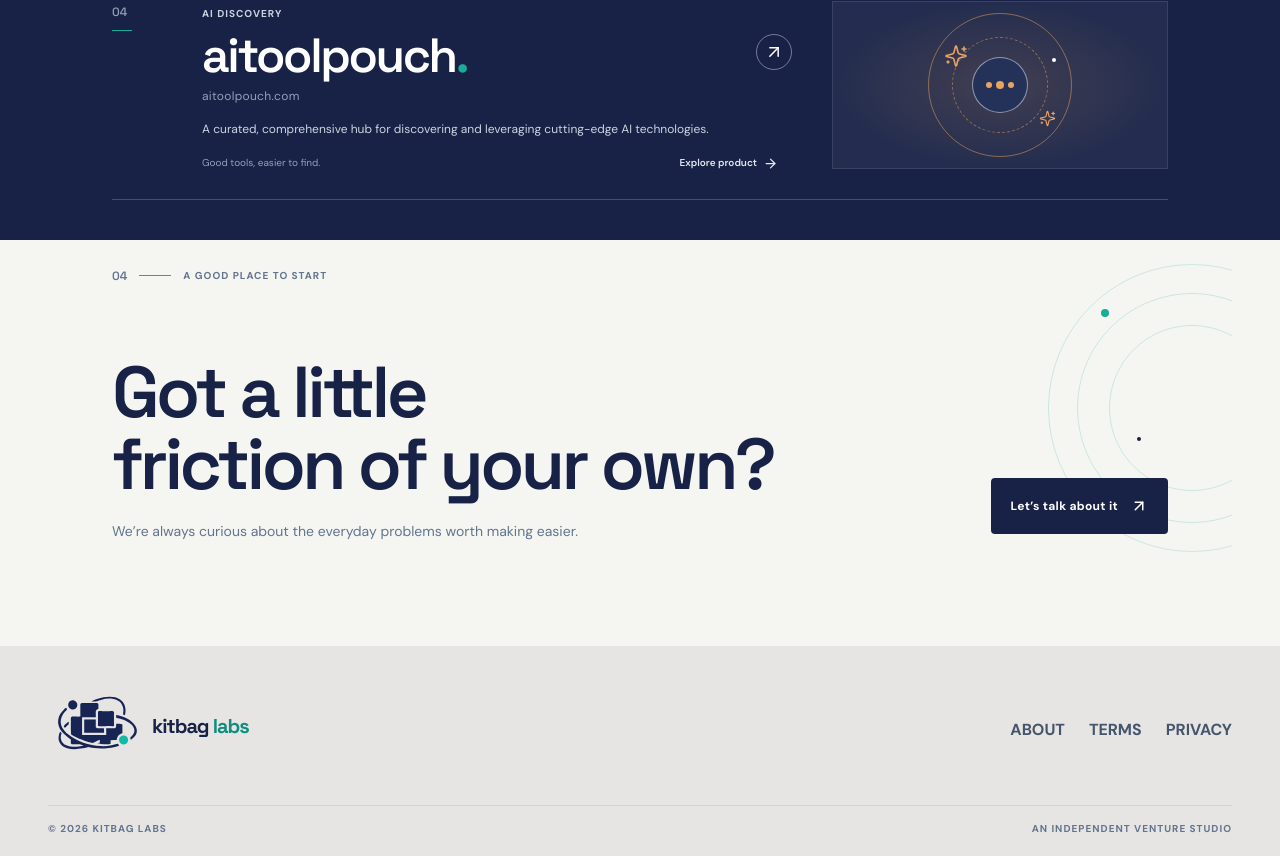
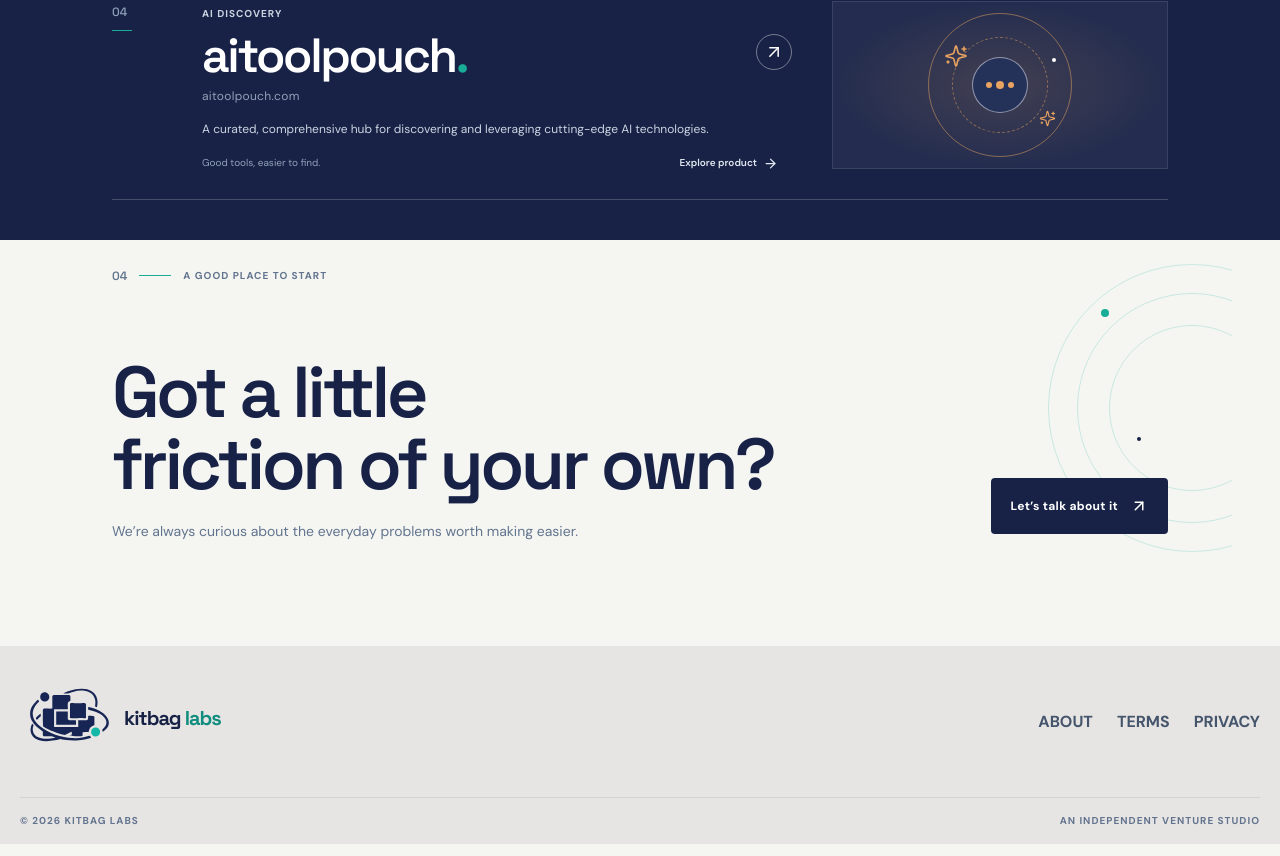
Before and after one commit to bakosbits/kitbaglabs, a React (Vite) app: page / in a window 1280 px wide. Shown: the part 3090-3946 px from the top of the page. Built offline with nearby package versions, Linux system fonts and the light colour scheme.

Commit message:
update: footer

```diff
--- a/src/App.tsx
+++ b/src/App.tsx
@@ -354,7 +354,7 @@
                 </Section>
             </main>
 
-            <footer className="bg-stone-200 px-5 pt-6 pb-4 md:px-7 lg:px-12 lg:pt-8 lg:pb-5">
+            <footer className="bg-stone-200 px-5 pt-6 pb-4">
                 <div className="mx-auto max-w-340">
                     <div className="grid grid-cols-2 items-center gap-5 md:grid-cols-2">
                         <div className="justify-self-start">
```
